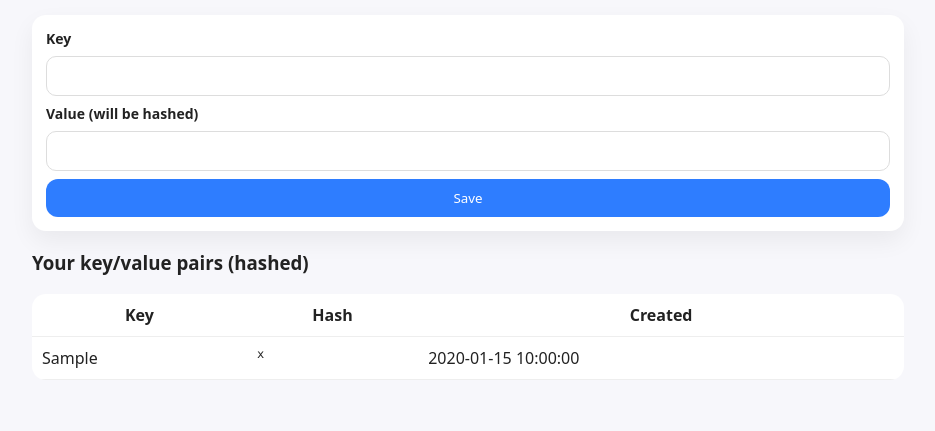
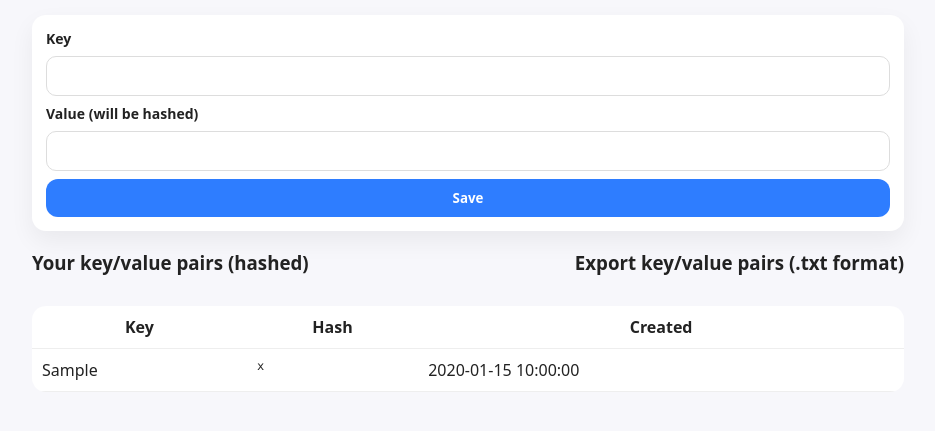
Before and after one commit to akshay-404/Flask-Web-App, a Flask app: page /dashboard in a window 1280 px wide. Shown: the part 202-633 px from the top of the page, without its empty margins (172-1107 px from the left). Run offline with Flask 3, Linux system fonts and the light colour scheme; the visitor is signed in with stand-in values (Sample User, id 1); tables that the repository leaves empty hold one stand-in row (values such as "Sample post").

Commit message:
fixed export button

```diff
--- a/app.py
+++ b/app.py
@@ -121,5 +121,11 @@ def inject_db_and_models():
     from models import User
     return dict(db=db, models=__import__('models'))
 
+@app.route("/export_kv", methods=["POST"])
+@login_required
+def export_kv():
+
+    return redirect(url_for("dashboard"))
+
 if __name__ == "__main__":
     app.run(host="0.0.0.0", port=5000, debug=True)
--- a/static/styles.css
+++ b/static/styles.css
@@ -72,6 +72,14 @@ form {
   margin: 0 auto;
 }
 
+form.export {
+  background: none;
+  box-shadow: none;
+  max-width: none;
+  padding: 0;
+  margin: 0;
+}
+
 form.form-large {
   max-width: none;
 }
@@ -91,6 +99,7 @@ input[type="email"] {
 
 /* Buttons */
 .btn {
+  font-weight: bold;
   padding: 10px 14px;
   border: none;
   background: #2e7dff;
@@ -165,3 +174,24 @@ h2 {
   text-align: center;
   font-size: 2.2rem;
 }
+
+.table-heading-row {
+  display: flex;
+  justify-content: space-between;
+  align-items: baseline; /* aligns both h3 and button text at baseline */
+}
+
+.export-btn {
+  all: unset;            /* removes all default button styles */
+  font-size: 1.17em;     /* same as <h3> */
+  font-weight: bold;
+  cursor: pointer;
+  color: inherit;        /* inherit heading color */
+  transition: transform 0.2s ease, color 0.2s ease;
+
+}
+
+.export-btn:hover {
+  color: #2e7dff;        /* hover effect */
+  transform: scale(1.05);
+}
--- a/templates/dashboard.html
+++ b/templates/dashboard.html
@@ -12,7 +12,14 @@
   <button class="btn" type="submit">Save</button>
 </form>
 
-<h3>Your key/value pairs (hashed)</h3>
+<div class="table-heading-row">
+  <h3>Your key/value pairs (hashed)</h3>
+  <form action="{{ url_for('export_kv') }}" method="post" class="export">
+    <button type="submit" class="export-btn">Export key/value pairs (.txt format)</button>
+  </form>
+</div>
+
+
 <table>
   <thead><tr><th>Key</th><th>Hash</th><th>Created</th></tr></thead>
   <tbody>
```
